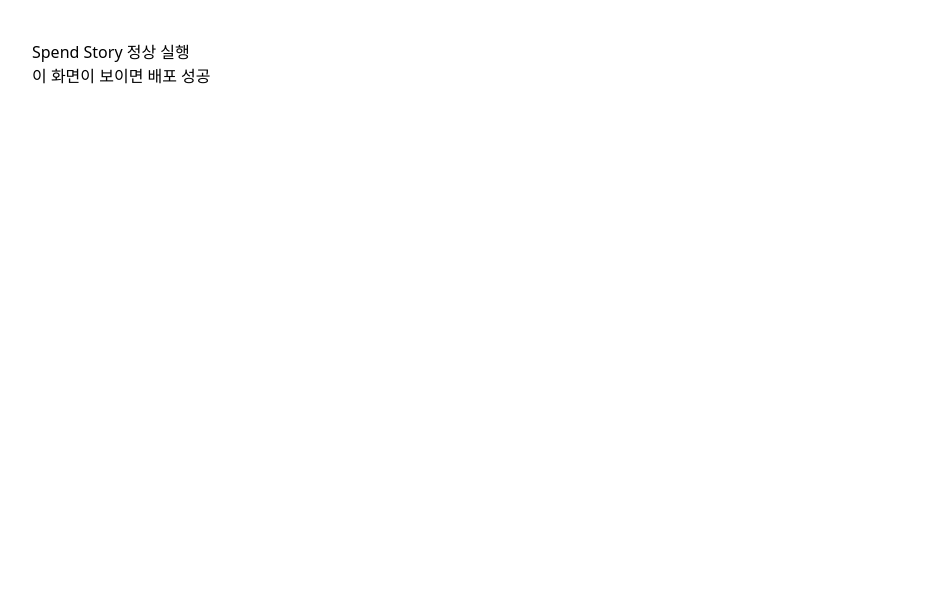
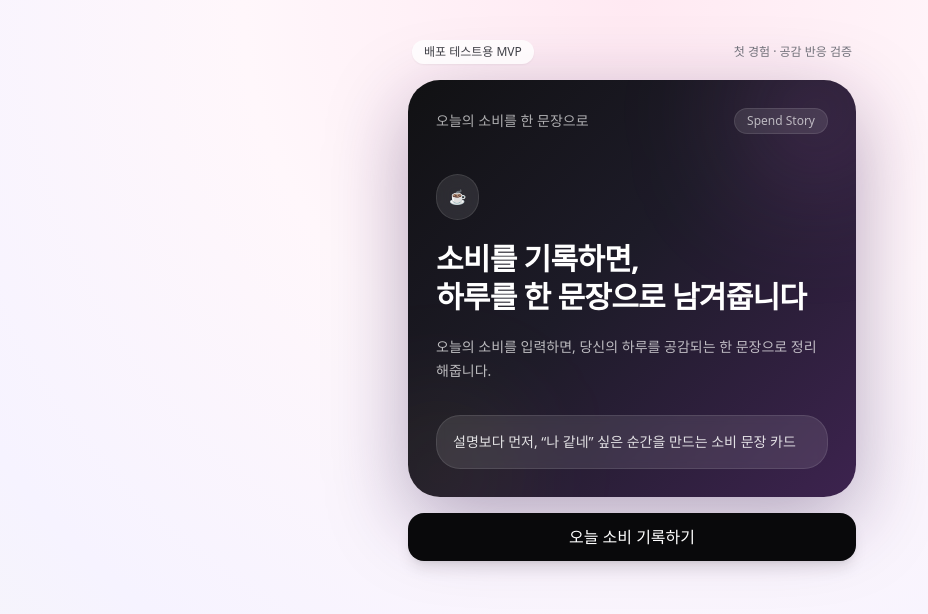
Before and after one commit to youngjun478-ops/spend-story-original, a React (Vite) app: page / in a window 1280 px wide. Shown: the top 614 px of the page, without its empty margins (8-936 px from the left). Built offline with nearby package versions, Linux system fonts and the light colour scheme.

Commit message:
Update App.jsx

```diff
--- a/src/App.jsx
+++ b/src/App.jsx
@@ -2,9 +2,58 @@
 
 function App() {
   return (
-    <div style={{padding:40}}>
-      <h1>Spend Story 정상 실행</h1>
-      <p>이 화면이 보이면 배포 성공</p>
+    <div className="min-h-screen bg-[radial-gradient(circle_at_top,_#ffe9f2,_#fff7fb_38%,_#f6f3ff_76%,_#f5f5f7_100%)] px-4 py-6 text-zinc-900 md:py-10">
+      <div className="mx-auto max-w-md space-y-4">
+        <div className="flex items-center justify-between px-1">
+          <span className="rounded-full bg-white/80 px-3 py-1 text-xs text-zinc-700 shadow-sm">
+            배포 테스트용 MVP
+          </span>
+          <div className="text-xs text-zinc-500">첫 경험 · 공감 반응 검증</div>
+        </div>
+
+        <div className="space-y-4">
+          <div className="overflow-hidden rounded-[32px] bg-[linear-gradient(135deg,#111113_0%,#1d1b28_45%,#3d234f_100%)] text-white shadow-[0_24px_80px_rgba(46,18,76,0.35)]">
+            <div className="relative p-7">
+              <div className="absolute -right-8 -top-10 h-36 w-36 rounded-full bg-fuchsia-400/20 blur-3xl" />
+              <div className="absolute -bottom-10 -left-8 h-32 w-32 rounded-full bg-amber-300/10 blur-3xl" />
+
+              <div className="relative flex items-center justify-between text-sm text-white/65">
+                <span>오늘의 소비를 한 문장으로</span>
+                <span className="rounded-full border border-white/10 bg-white/10 px-3 py-1 text-xs backdrop-blur">
+                  Spend Story
+                </span>
+              </div>
+
+              <div className="relative mt-10 space-y-5">
+                <div className="inline-flex rounded-full border border-white/10 bg-white/10 p-3 backdrop-blur">
+                  <span className="text-sm">☕</span>
+                </div>
+
+                <h1 className="text-3xl font-semibold leading-tight tracking-tight">
+                  소비를 기록하면,
+                  <br />
+                  하루를 한 문장으로 남겨줍니다
+                </h1>
+
+                <p className="max-w-sm text-sm leading-6 text-white/70">
+                  오늘의 소비를 입력하면, 당신의 하루를 공감되는 한 문장으로 정리해줍니다.
+                </p>
+              </div>
+
+              <div className="relative mt-8 rounded-3xl border border-white/10 bg-white/10 p-4 text-sm text-white/85 backdrop-blur-sm">
+                설명보다 먼저, “나 같네” 싶은 순간을 만드는 소비 문장 카드
+              </div>
+            </div>
+          </div>
+
+          <button
+            className="flex h-12 w-full items-center justify-center rounded-2xl bg-zinc-950 text-base font-medium text-white shadow-lg transition hover:opacity-95"
+            type="button"
+          >
+            오늘 소비 기록하기
+          </button>
+        </div>
+      </div>
     </div>
   );
 }
```
